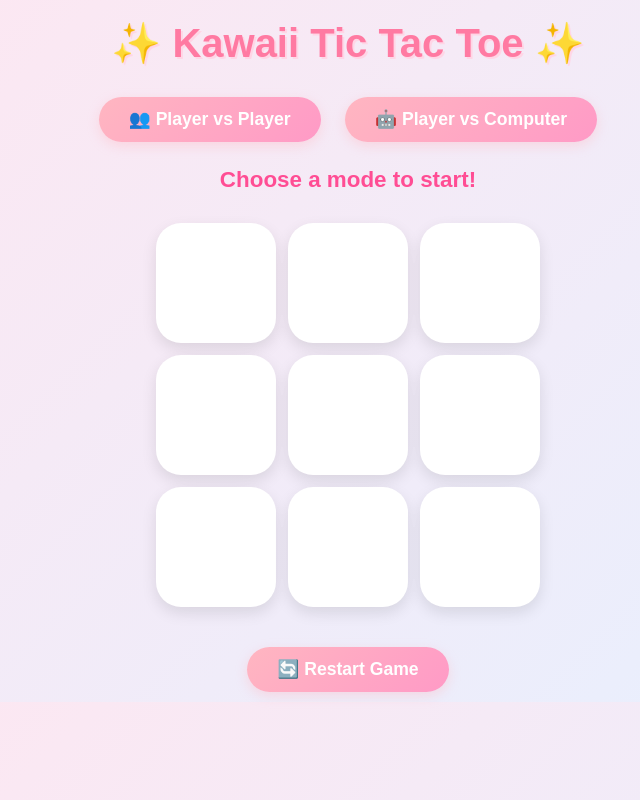
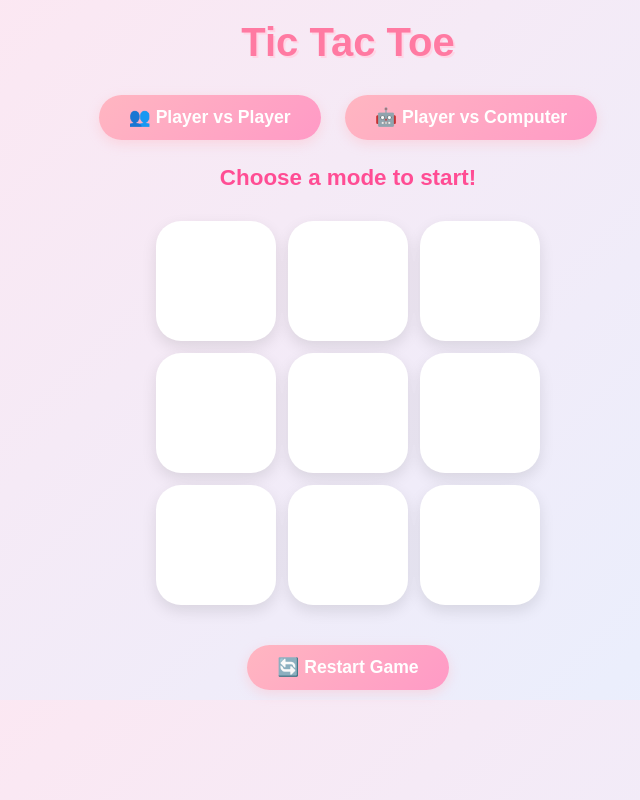
Before and after one commit to mwaprl/tic-tac-toe, a plain HTML site: page index.html in a window 1280 px wide. Shown: the whole page, without its empty margins (292-932 px from the left). Drawn offline with Linux system fonts and the light colour scheme.

Commit message:
Update index.html

```diff
--- a/index.html
+++ b/index.html
@@ -7,7 +7,7 @@
 </head>
 <body>
 
-  <h1>✨ Kawaii Tic Tac Toe ✨</h1>
+  <h1>Tic Tac Toe</h1>
 
   <div id="mode-selection">
     <button onclick="setMode('pvp')">👥 Player vs Player</button>
```
